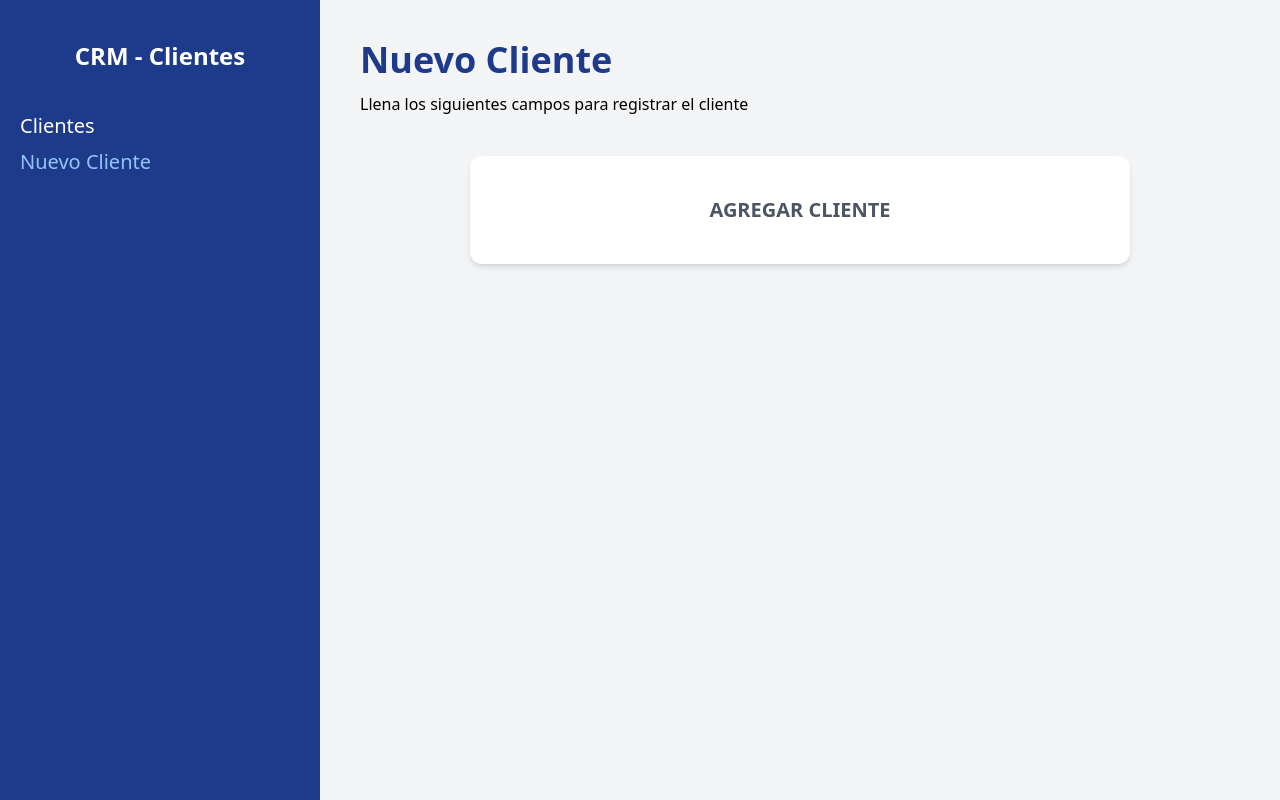
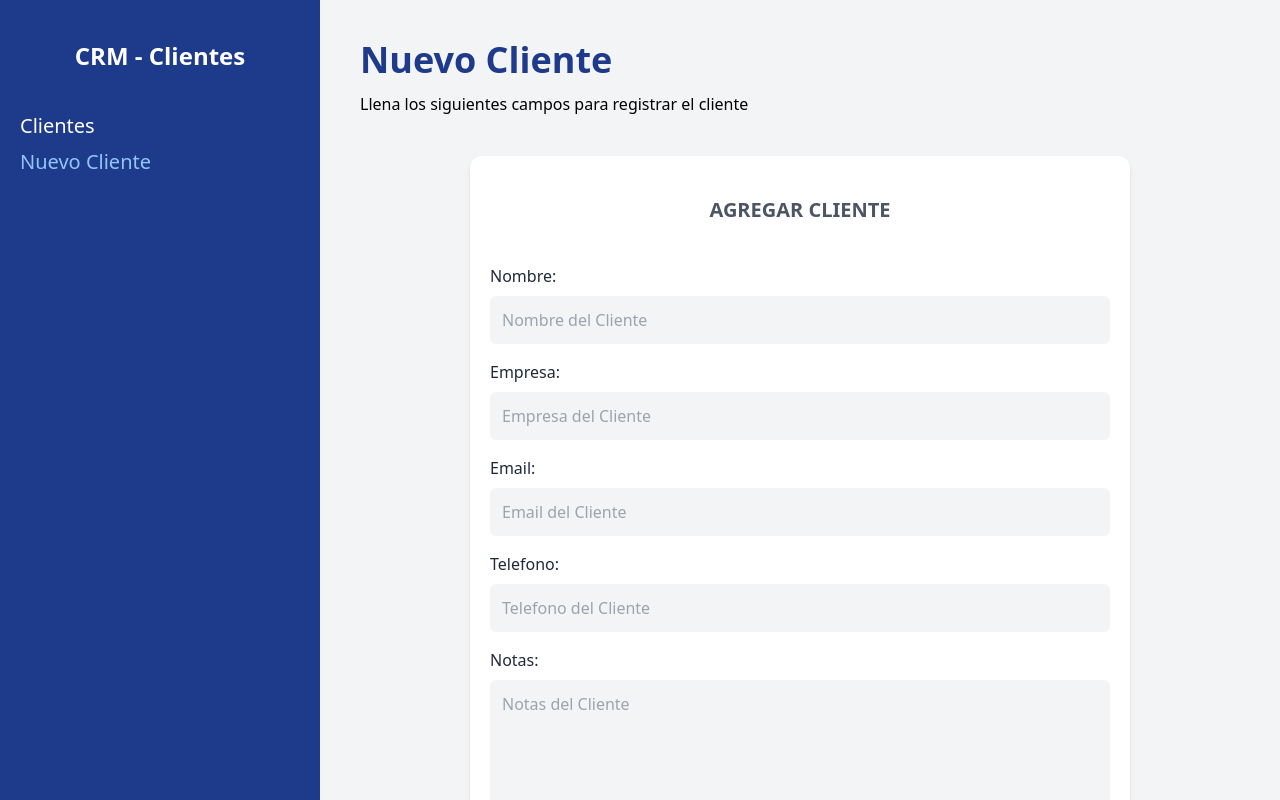
Before and after one commit to acostajoma/crm-react, a React (Vite) app: page /clientes/nuevo in a window 1280 px wide. Built offline with nearby package versions, Linux system fonts and the light colour scheme.

Commit message:
Installed Formik and yup and created the form

```diff
--- a/package.json
+++ b/package.json
@@ -9,9 +9,11 @@
     "preview": "vite preview"
   },
   "dependencies": {
+    "formik": "^2.2.9",
     "react": "^18.2.0",
     "react-dom": "^18.2.0",
-    "react-router-dom": "^6.3.0"
+    "react-router-dom": "^6.3.0",
+    "yup": "^0.32.11"
   },
   "devDependencies": {
     "@types/react": "^18.0.15",
--- a/src/components/Formulario.jsx
+++ b/src/components/Formulario.jsx
@@ -1,7 +1,100 @@
+import { Formik, Form, Field } from "formik"
+
 const Formulario = () => {
     return (
         <div className="bg-white mt-10 px-5 py-10 rounded-xl shadow-md md:w-3/4 mx-auto">
             <h1 className="text-gray-600 font-bold text-xl uppercase text-center">Agregar cliente</h1>
+
+            <Formik
+                initialValues={{
+                    nombre:'',
+                    empresa:'',
+                    email: '',
+                    telefono: '',
+                    notas: ''
+                }}
+            >
+                {() => (
+                    <Form className="mt-10">
+                        <div className="mb-4">
+                            <label
+                                htmlFor="nombre"
+                                className="text-gray-800"
+                            >Nombre:</label>
+                            <Field
+                                id='nombre'
+                                type='text'
+                                className='mt-2 block w-full p-3 bg-gray-100 rounded-md'
+                                placeholder='Nombre del Cliente'
+                                name='nombre'
+                            />
+                        </div>
+
+                        <div className="mb-4">
+                            <label
+                                htmlFor="empresa"
+                                className="text-gray-800"
+                            >Empresa:</label>
+                            <Field
+                                id='empresa'
+                                type='text'
+                                className='mt-2 block w-full p-3 bg-gray-100 rounded-md'
+                                placeholder='Empresa del Cliente'
+                                name='empresa'
+                            />
+                        </div>
+
+                        <div className="mb-4">
+                            <label
+                                htmlFor="email"
+                                className="text-gray-800"
+                            >Email:</label>
+                            <Field
+                                id='email'
+                                type='email'
+                                className='mt-2 block w-full p-3 bg-gray-100 rounded-md'
+                                placeholder='Email del Cliente'
+                                name='email'
+                            />
+                        </div>
+
+                        <div className="mb-4">
+                            <label
+                                htmlFor="telefono"
+                                className="text-gray-800"
+                            >Telefono:</label>
+                            <Field
+                                id='telefono'
+                                type='tel'
+                                className='mt-2 block w-full p-3 bg-gray-100 rounded-md'
+                                placeholder='Telefono del Cliente'
+                                name='telefono'
+                            />
+                        </div>
+
+                        <div className="mb-4">
+                            <label
+                                htmlFor="notas"
+                                className="text-gray-800"
+                            >Notas:</label>
+                            <Field
+                                as='textarea'
+                                id='notas'
+                                type='text'
+                                className='mt-2 block w-full p-3 bg-gray-100 rounded-md h-40'
+                                placeholder='Notas del Cliente'
+                                name='notas'
+                            />
+                        </div>
+
+                        <input
+                            type="submit"
+                            value="Agregar cliente"
+                            className="mt-5 w-full bg-blue-800 p-3 text-white uppercase font-bold text-lg rounded-md" />
+                    </Form>
+                )}
+            </Formik>
+
         </div>
     )
 }
--- a/src/layout/Layout.jsx
+++ b/src/layout/Layout.jsx
@@ -24,7 +24,7 @@
                 </nav>
             </div>
 
-            <div className="md:w-3/4 p-10">
+            <div className="md:w-3/4 p-10 md:h-screen overflow-scroll">
                 <Outlet />
             </div>
         </div>
```
Also changed, not shown: 1 other file (tests, documents, lock files or other folders).
